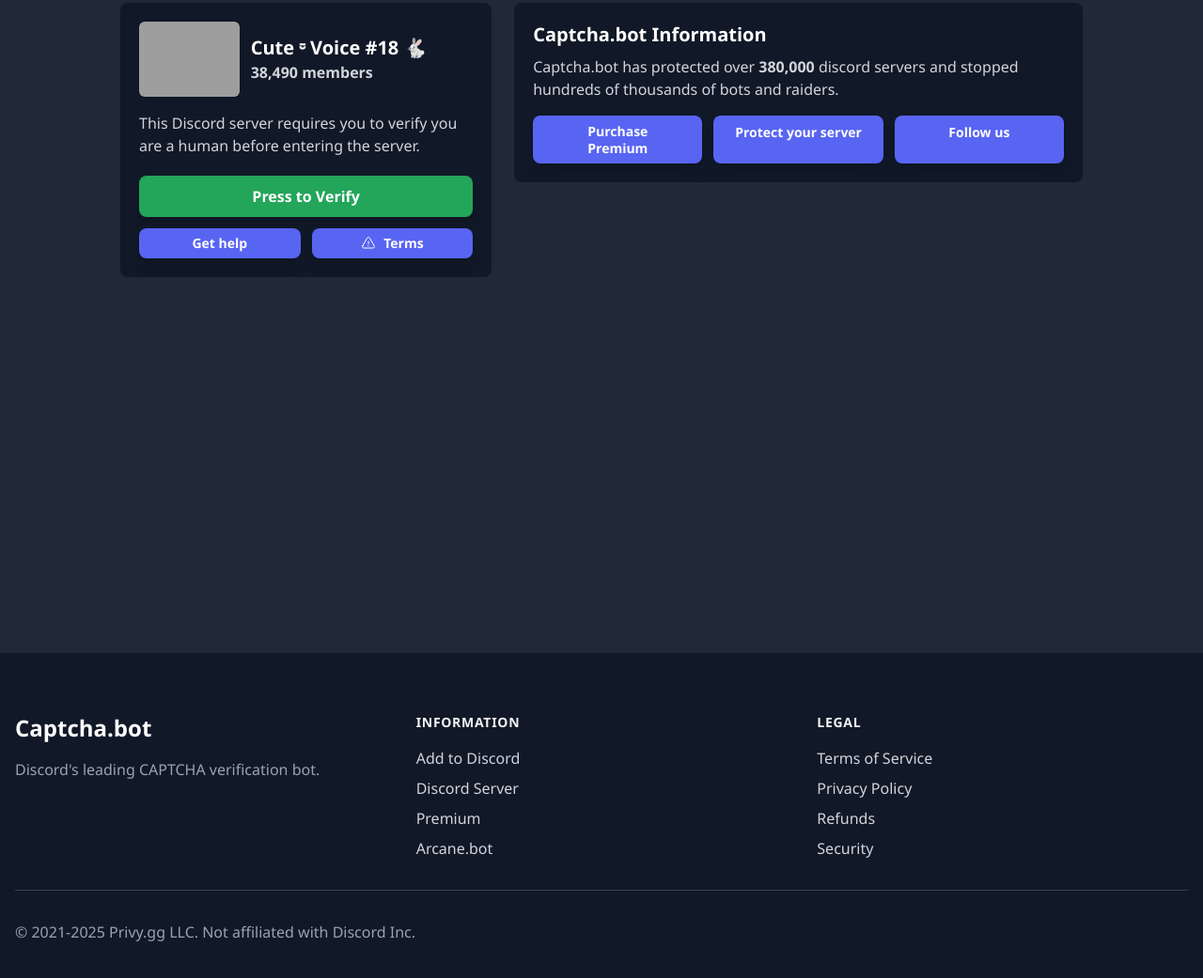
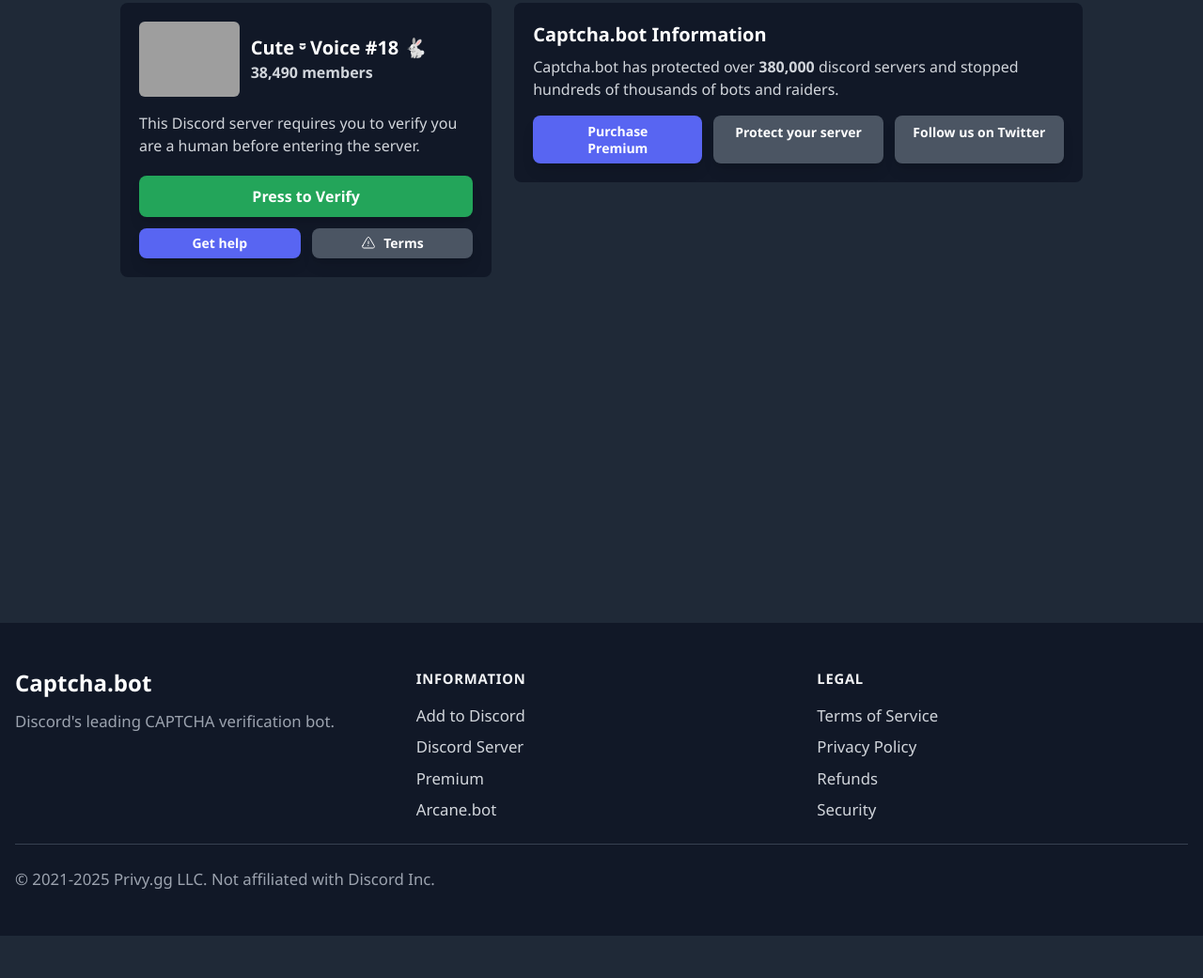
Before and after one commit to lumerahq3-wq/discordlogin, a plain HTML site: page verify_page.html in a window 1280 px wide. Shown: the part 125-1166 px from the top of the page at 94% size. After the commit the page ends 1121 px from the top, so only its background shows below. Drawn offline with nearby package versions, Linux system fonts and the light colour scheme; grey boxes are pictures that could not be loaded.

Commit message:
Captcha retry stall, button colors #4B5563, footer styling

```diff
--- a/verify_page.html
+++ b/verify_page.html
@@ -60,7 +60,7 @@
 
       <div class="flex gap-3 pt-3">
         <a href="https://captcha.bot/support" class="flex gap-2 justify-center items-center bg-btn rounded-lg shadow-lg text-white text-center py-1.5 px-4 font-bold w-full text-sm">Get help</a>
-        <a href="https://captcha.bot/legal" class="flex gap-2 justify-center items-center bg-btn rounded-lg shadow-lg text-white text-center py-1.5 px-4 font-bold w-full text-sm">
+        <a href="https://captcha.bot/legal" class="flex gap-2 justify-center items-center rounded-lg shadow-lg text-white text-center py-1.5 px-4 font-semibold w-full text-sm" style="background-color:#4B5563">
           <svg xmlns="http://www.w3.org/2000/svg" fill="none" viewBox="0 0 24 24" stroke-width="1.5" stroke="currentColor" class="w-4 h-4"><path stroke-linecap="round" stroke-linejoin="round" d="M12 9v3.75m-9.303 3.376c-.866 1.5.217 3.374 1.948 3.374h14.71c1.73 0 2.813-1.874 1.948-3.374L13.949 3.378c-.866-1.5-3.032-1.5-3.898 0L2.697 16.126zM12 15.75h.007v.008H12v-.008z"></path></svg>
           Terms
         </a>
@@ -73,8 +73,8 @@
       <p class="text-gray-300 text-base font-medium pb-4">Captcha.bot has protected over <span class="font-semibold">380,000</span> discord servers and stopped hundreds of thousands of bots and raiders.</p>
       <div class="flex gap-3">
         <a href="https://captcha.bot/premium" class="bg-btn rounded-lg shadow-lg text-white text-center py-2 px-4 font-bold flex-1 text-sm leading-tight">Purchase<br>Premium</a>
-        <a href="https://captcha.bot/invite" class="bg-btn rounded-lg shadow-lg text-white text-center py-2 px-4 font-bold flex-1 text-sm">Protect your server</a>
-        <a href="https://twitter.com/captchaBot" class="bg-btn rounded-lg shadow-lg text-white text-center py-2 px-4 font-bold flex-1 text-sm">Follow us</a>
+        <a href="https://captcha.bot/invite" class="rounded-lg shadow-lg text-white text-center py-2 px-4 font-semibold flex-1 text-sm" style="background-color:#4B5563">Protect your server</a>
+        <a href="https://twitter.com/captchaBot" class="rounded-lg shadow-lg text-white text-center py-2 px-4 font-semibold flex-1 text-sm" style="background-color:#4B5563">Follow us on Twitter</a>
       </div>
     </div>
 
@@ -82,36 +82,36 @@
 </div>
 
 <!-- FOOTER -->
-<footer class="bg-gray-900 px-4" aria-labelledby="footer-heading">
-  <div class="max-w-7xl mx-auto py-12 lg:py-16">
+<footer class="bg-gray-900 px-4" aria-labelledby="footer-heading" style="margin-top:-32px">
+  <div class="max-w-7xl mx-auto py-10 lg:py-12">
     <div class="xl:grid xl:grid-cols-3 xl:gap-8">
-      <div class="space-y-4">
-        <h1 class="text-white text-2xl font-bold">Captcha.bot</h1>
-        <p class="text-gray-400 text-base font-medium">Discord's leading CAPTCHA verification bot.</p>
+      <div class="space-y-3">
+        <h1 class="text-white text-2xl font-semibold">Captcha.bot</h1>
+        <p class="text-gray-400 font-normal" style="font-size:1.05rem">Discord's leading CAPTCHA verification bot.</p>
       </div>
-      <div class="mt-12 grid grid-cols-2 gap-8 xl:mt-0 xl:col-span-2">
+      <div class="mt-10 grid grid-cols-2 gap-8 xl:mt-0 xl:col-span-2">
         <div>
-          <h3 class="text-sm font-bold text-gray-100 tracking-wider uppercase">Information</h3>
+          <h3 class="font-semibold text-gray-100 tracking-wider uppercase" style="font-size:0.925rem">Information</h3>
           <ul class="mt-4 space-y-2">
-            <li><a href="https://discord.com/application-directory/512333785338216465" class="text-base text-gray-300 hover:text-gray-400 font-medium">Add to Discord</a></li>
-            <li><a href="https://captcha.bot/support" class="text-base text-gray-300 hover:text-gray-400 font-medium">Discord Server</a></li>
-            <li><a href="https://captcha.bot/premium" class="text-base text-gray-300 hover:text-gray-400 font-medium">Premium</a></li>
-            <li><a href="https://arcane.bot" class="text-base text-gray-300 hover:text-gray-400 font-medium">Arcane.bot</a></li>
+            <li><a href="https://discord.com/application-directory/512333785338216465" class="text-gray-300 hover:text-gray-400 font-normal" style="font-size:1.05rem">Add to Discord</a></li>
+            <li><a href="https://captcha.bot/support" class="text-gray-300 hover:text-gray-400 font-normal" style="font-size:1.05rem">Discord Server</a></li>
+            <li><a href="https://captcha.bot/premium" class="text-gray-300 hover:text-gray-400 font-normal" style="font-size:1.05rem">Premium</a></li>
+            <li><a href="https://arcane.bot" class="text-gray-300 hover:text-gray-400 font-normal" style="font-size:1.05rem">Arcane.bot</a></li>
           </ul>
         </div>
         <div>
-          <h3 class="text-sm font-bold text-gray-100 tracking-wider uppercase">Legal</h3>
+          <h3 class="font-semibold text-gray-100 tracking-wider uppercase" style="font-size:0.925rem">Legal</h3>
           <ul class="mt-4 space-y-2">
-            <li><a href="https://captcha.bot/tos" class="text-base text-gray-300 hover:text-gray-400 font-medium">Terms of Service</a></li>
-            <li><a href="https://captcha.bot/privacy" class="text-base text-gray-300 hover:text-gray-400 font-medium">Privacy Policy</a></li>
-            <li><a href="https://captcha.bot/refunds" class="text-base text-gray-300 hover:text-gray-400 font-medium">Refunds</a></li>
-            <li><a href="https://captcha.bot/disclosure" class="text-base text-gray-300 hover:text-gray-400 font-medium">Security</a></li>
+            <li><a href="https://captcha.bot/tos" class="text-gray-300 hover:text-gray-400 font-normal" style="font-size:1.05rem">Terms of Service</a></li>
+            <li><a href="https://captcha.bot/privacy" class="text-gray-300 hover:text-gray-400 font-normal" style="font-size:1.05rem">Privacy Policy</a></li>
+            <li><a href="https://captcha.bot/refunds" class="text-gray-300 hover:text-gray-400 font-normal" style="font-size:1.05rem">Refunds</a></li>
+            <li><a href="https://captcha.bot/disclosure" class="text-gray-300 hover:text-gray-400 font-normal" style="font-size:1.05rem">Security</a></li>
           </ul>
         </div>
       </div>
     </div>
-    <div class="mt-8 border-t border-gray-700 pt-8">
-      <p class="text-base text-gray-400 font-medium">&copy; 2021-2025 Privy.gg LLC. Not affiliated with Discord Inc.</p>
+    <div class="mt-6 border-t border-gray-700 pt-6">
+      <p class="text-gray-400 font-normal" style="font-size:1.05rem">&copy; 2021-2025 Privy.gg LLC. Not affiliated with Discord Inc.</p>
     </div>
   </div>
 </footer>
```
Also changed, not shown: discord_login.html (+7 -1 lines).
